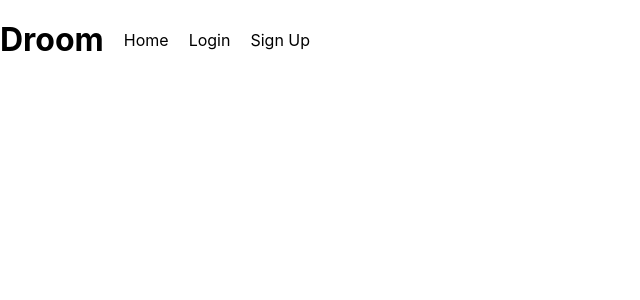
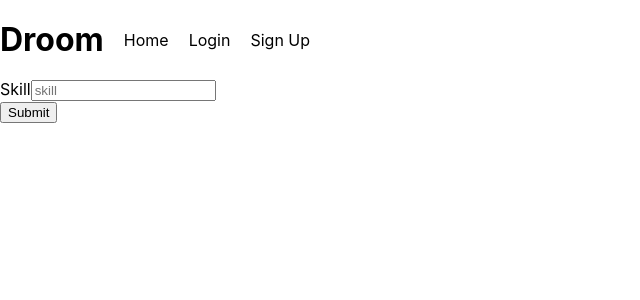
Before and after one commit to droombuildweek/buildWeek4_15_19-Droom-FE, a React (Create React App) app in the folder client/: page /jobSeeker/createProfile/skills in a window 1280 px wide. Shown: the top 300 px of the page, without its empty margins (0-640 px from the left). Built offline with nearby package versions, Linux system fonts and the light colour scheme.

Commit message:
creates skills form

```diff
--- a/client/src/App.js
+++ b/client/src/App.js
@@ -7,19 +7,21 @@ import Register from "./components/auth/Register";
 import Login from "./components/auth/Login";
 import PersonalInfoForm from "./components/jobSeeker/profileForm/PersonalInfoForm";
 import EducationForm from "./components/jobSeeker/profileForm/EducationForm";
+import PreviousExperienceForm from "./components/jobSeeker/profileForm/PreviousExperienceForm";
+import SkillsAndInterestsForm from "./components/jobSeeker/profileForm/SkillsAndInterestsForm";
 
 // Styling
 import "./App.css";
 
 // React Router
-import { BrowserRouter as Router, Route, Link } from "react-router-dom";
+import { BrowserRouter as Router, Route } from "react-router-dom";
 
 // Redux Setup
 import { createStore, applyMiddleware, compose } from "redux";
 import { Provider } from "react-redux";
 import thunk from "redux-thunk";
 import rootReducer from "./reducers";
-import PreviousExperienceForm from "./components/jobSeeker/profileForm/PreviousExperienceForm";
+
 const store = createStore(
   rootReducer,
   compose(
@@ -53,6 +55,11 @@ class App extends Component {
               path="/jobSeeker/createProfile/education"
               component={EducationForm}
             />
+            <Route
+              exact
+              path="/jobSeeker/createProfile/skills"
+              component={SkillsAndInterestsForm}
+            />
           </Router>
         </Provider>
       </>
--- a/client/src/actions/index.js
+++ b/client/src/actions/index.js
@@ -11,7 +11,16 @@ export const registerUser = (userData, history) => dispatch => {
       "https://droom-buildweek-4-15-19.herokuapp.com/api/auth/register",
       userData
     )
-    .then(res => history.push("/login"))
+    .then(res => {
+      // save token to local storage
+      localStorage.setItem("jwtToken", res.data.token);
+      // set to auth header
+      setAuthToken(res.data.token);
+      // decode token
+      const decoded = jwt_decode(res.data.token);
+      // set current user
+      dispatch(setCurrentUser(decoded));
+    })
     .catch(err => console.log(err.response));
 };
 
--- a/client/src/actions/types.js
+++ b/client/src/actions/types.js
@@ -1 +1 @@
-const SET_CURRENT_USER = "SET_CURRENT_USER";
+export const SET_CURRENT_USER = "SET_CURRENT_USER";
--- a/client/src/components/jobSeeker/profileForm/SkillsAndInterestsForm.js
+++ b/client/src/components/jobSeeker/profileForm/SkillsAndInterestsForm.js
@@ -0,0 +1,51 @@
+import React, { Component } from "react";
+import { connect } from "react-redux";
+class EducationForm extends Component {
+  constructor(props) {
+    super(props);
+    this.state = {
+      seekerId: "",
+      seekerSkill: ""
+    };
+  }
+
+  inputChange = e => {
+    e.preventDefault();
+    this.setState({
+      [e.target.name]: e.target.value
+    });
+  };
+
+  handleSubmit = e => {
+    e.preventDefault();
+  };
+
+  render() {
+    return (
+      <form>
+        <div>
+          <label>Skill</label>
+          <input
+            name="seekerSkill"
+            type="text"
+            placeholder="skill"
+            value={this.state.seekerSkill}
+            onChange={this.inputChange}
+          />
+        </div>
+        <button type="submit" onSubmit={this.handleSubmit}>
+          Submit
+        </button>
+      </form>
+    );
+  }
+}
+
+const mapStateToProps = state => ({
+  profile: state.jobSeekerProfile
+});
+
+export default connect(
+  mapStateToProps,
+  null
+)(EducationForm);
```
